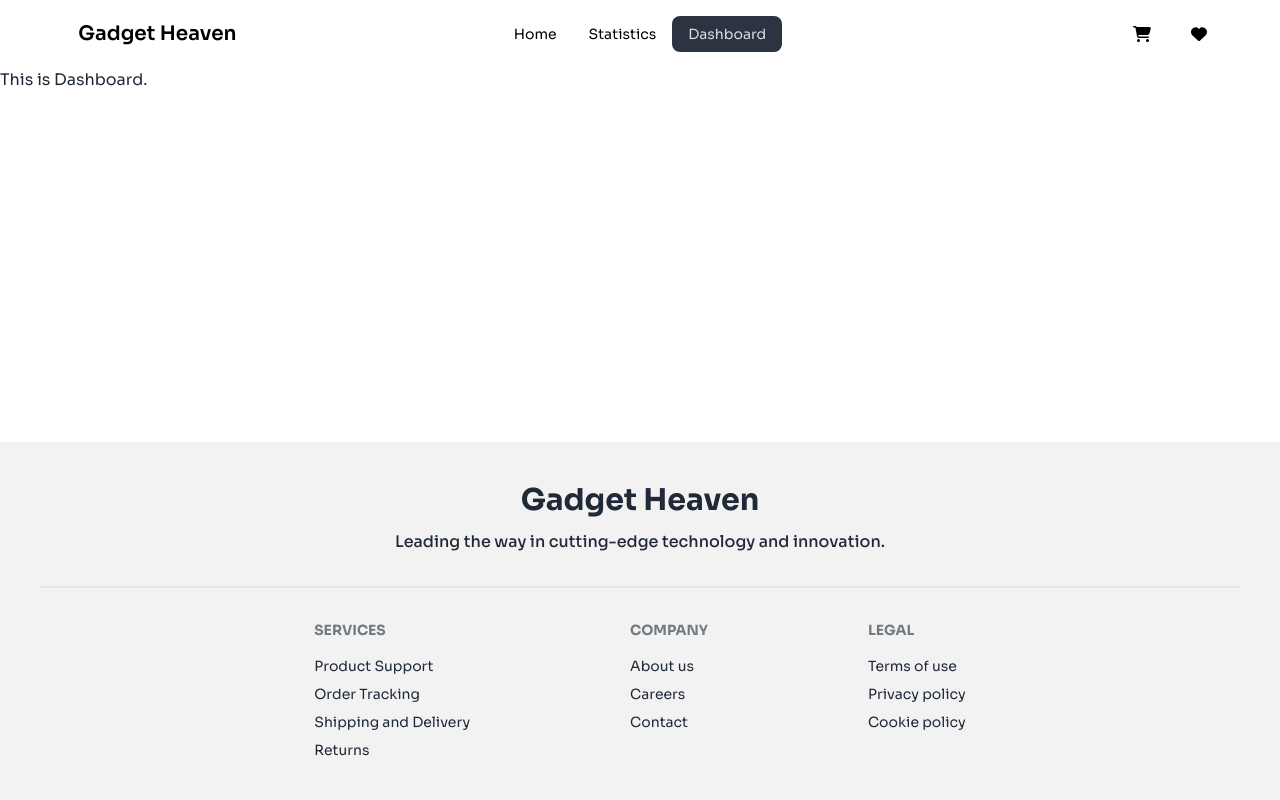
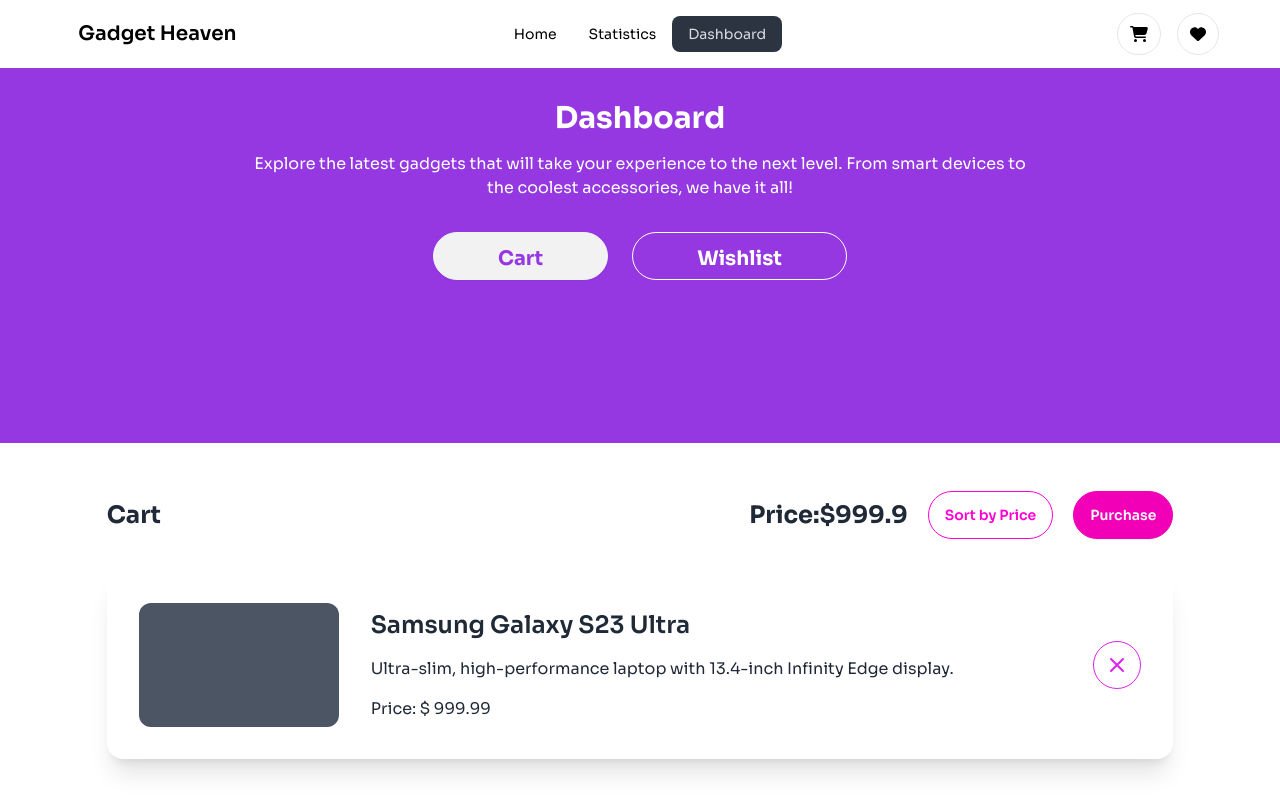
Before and after one commit to programming-hero-web-course-4/b10a8-gadget-heaven-programmer-mahadi-hasan, a React (Vite) app: page /dashboard in a window 1280 px wide. Shown: the top 800 px of the page. Built offline with nearby package versions, Linux system fonts and the light colour scheme.

Commit message:
dashboard design finished

```diff
--- a/src/Components/Dashboard/Dashboard.jsx
+++ b/src/Components/Dashboard/Dashboard.jsx
@@ -1,12 +1,56 @@
-import React from 'react';
+import React, { useState } from 'react';
 import useTabTitle from '../../Hooks/useTabTitle';
 
 const Dashboard = () => {
     useTabTitle('Gadget Heaven | Dashboard');
-
+    const [isActive, setIsActive] = useState('cart');
+    const handleActiveBtn = (btn) => {
+        setIsActive(btn);
+    }
     return (
         <div>
-            <h1>This is Dashboard.</h1>
+            <div className='bg-[#9538E2] h-[375px] p-8'>
+                <h1 className='text-3xl font-bold text-white text-center'>Dashboard</h1>
+                <p className='text-white text-center mt-4 mb-8'>Explore the latest gadgets that will take your experience to the next level. From smart devices to <br /> the coolest accessories, we have it all!</p>
+                <div className='flex justify-center gap-6'>
+                    <button onClick={() => handleActiveBtn('cart')} className={`btn ${isActive === 'cart' ? 'text-[#9538E2]' : 'btn-outline text-white bg-[#9538E2] '} rounded-full text-xl font-bold py-3 px-16`}>Cart</button>
+                    <button onClick={() => handleActiveBtn('wishlist')} className={`btn ${isActive === 'wishlist' ? 'text-[#9538E2]' : 'btn-outline text-white bg-[#9538E2] '} rounded-full text-xl font-bold py-3 px-16`}>Wishlist</button>
+                </div>
+            </div>
+            <div className='w-10/12 mx-auto mt-12'>
+                <div className='flex justify-between items-center'>
+                    <p className='text-2xl font-bold'>Cart</p>
+                    <div className='flex items-center gap-x-5'>
+                        <h3 className='text-2xl font-bold'>Price:$999.9</h3>
+                        <button className="btn btn-outline rounded-full btn-secondary">Sort by Price</button>
+                        <button className="btn btn-active rounded-full btn-secondary">Purchase</button>
+                    </div>
+                </div>
+                <div className='flex items-center gap-x-8 p-8 rounded-2xl shadow-xl mt-8'>
+                    <div className='w-[200px] h-[124px] bg-gray-600 rounded-xl'></div>
+                    <div className='space-y-4 flex-1'>
+                        <h2 className='text-2xl font-semibold'>Samsung Galaxy S23 Ultra</h2>
+                        <p>Ultra-slim, high-performance laptop with 13.4-inch Infinity Edge display.</p>
+                        <p>Price: $ 999.99</p>
+                    </div>
+                    <div className='place-items-'>
+                        <button className="btn text-[#de21ec] btn-circle btn-outline">
+                            <svg
+                                xmlns="http://www.w3.org/2000/svg"
+                                className="h-6 w-6"
+                                fill="none"
+                                viewBox="0 0 24 24"
+                                stroke="currentColor">
+                                <path
+                                    strokeLinecap="round"
+                                    strokeLinejoin="round"
+                                    strokeWidth="2"
+                                    d="M6 18L18 6M6 6l12 12" />
+                            </svg>
+                        </button>
+                    </div>
+                </div>
+            </div>
         </div>
     );
 };
--- a/src/Components/Header/Header.jsx
+++ b/src/Components/Header/Header.jsx
@@ -53,10 +53,10 @@ const Header = () => {
             </div>
             <div className="navbar-end">
                 <div className="flex gap-4">
-                    <div className="text-black bg-white rounded-full p-3 flex justify-center items-center">
+                    <div className="text-black bg-white rounded-full p-3 flex justify-center items-center border cursor-pointer">
                         <FontAwesomeIcon icon={faCartShopping} />
                     </div>
-                    <div className="text-black bg-white rounded-full p-3 flex justify-center items-center">
+                    <div className="text-black bg-white rounded-full p-3 flex justify-center items-center border cursor-pointer">
                         <FontAwesomeIcon icon={faHeart} />
                     </div>
                 </div>
```
